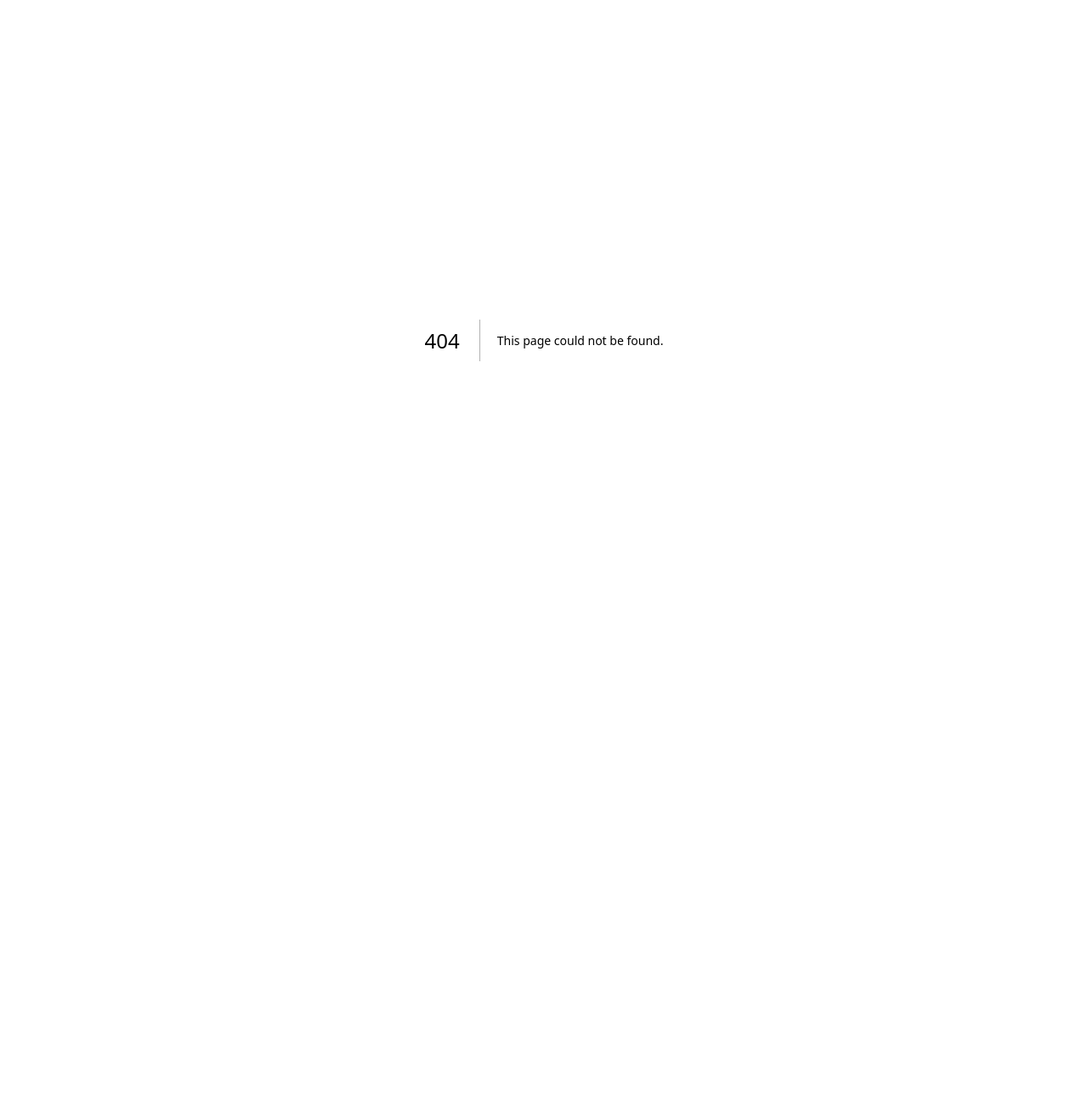
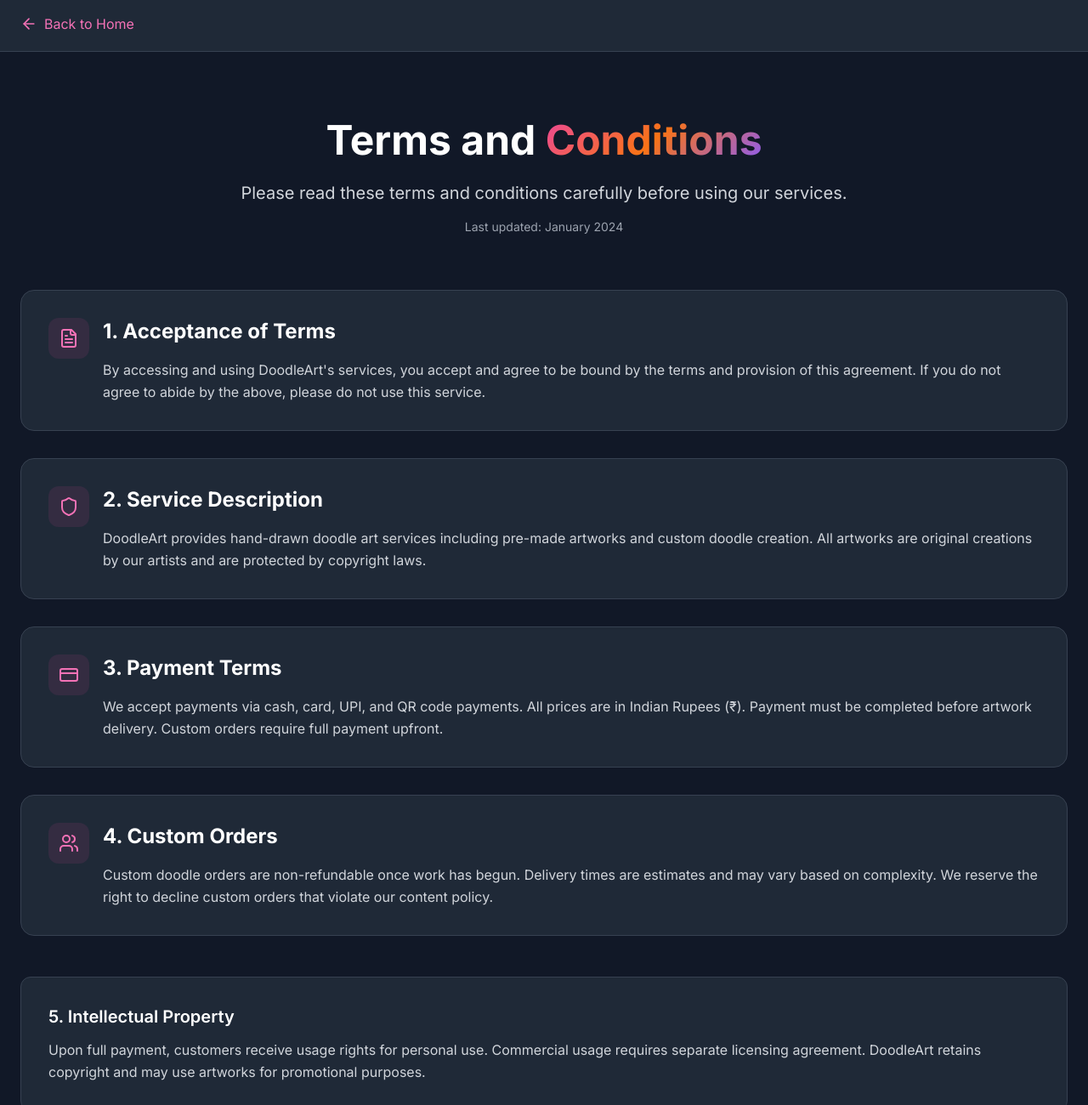
Before and after one commit to sanjanaghosh058/Doodle-art, a Next.js app: page /terms in a window 1280 px wide. Before the commit this address had no page. Shown: the top 1300 px of the page at 85% size. Before the commit the page ends 800 px from the top, so only its background shows below. Built offline with nearby package versions, Linux system fonts and the light colour scheme.

Commit message:
Restructure DoodleArt Project

```diff
--- /dev/null
+++ b/src/app/terms/page.tsx
@@ -0,0 +1,169 @@
+'use client'
+
+import { motion } from 'framer-motion'
+import { ArrowLeft, Shield, FileText, Users, CreditCard } from 'lucide-react'
+import Link from 'next/link'
+
+export default function TermsAndConditions() {
+  const sections = [
+    {
+      icon: FileText,
+      title: "1. Acceptance of Terms",
+      content: "By accessing and using DoodleArt's services, you accept and agree to be bound by the terms and provision of this agreement. If you do not agree to abide by the above, please do not use this service."
+    },
+    {
+      icon: Shield,
+      title: "2. Service Description",
+      content: "DoodleArt provides hand-drawn doodle art services including pre-made artworks and custom doodle creation. All artworks are original creations by our artists and are protected by copyright laws."
+    },
+    {
+      icon: CreditCard,
+      title: "3. Payment Terms",
+      content: "We accept payments via cash, card, UPI, and QR code payments. All prices are in Indian Rupees (₹). Payment must be completed before artwork delivery. Custom orders require full payment upfront."
+    },
+    {
+      icon: Users,
+      title: "4. Custom Orders",
+      content: "Custom doodle orders are non-refundable once work has begun. Delivery times are estimates and may vary based on complexity. We reserve the right to decline custom orders that violate our content policy."
+    }
+  ]
+
+  const additionalTerms = [
+    {
+      title: "5. Intellectual Property",
+      content: "Upon full payment, customers receive usage rights for personal use. Commercial usage requires separate licensing agreement. DoodleArt retains copyright and may use artworks for promotional purposes."
+    },
+    {
+      title: "6. Delivery and Returns",
+      content: "Digital artworks are delivered via email within specified timeframes. Physical prints are shipped within 5-7 business days. Returns are accepted only for damaged physical products within 7 days of delivery."
+    },
+    {
+      title: "7. Privacy Policy",
+      content: "We collect and store customer information necessary for order fulfillment. Personal data is not shared with third parties except for payment processing and shipping. We use cookies to improve user experience."
+    },
+    {
+      title: "8. Limitation of Liability",
+      content: "DoodleArt's liability is limited to the amount paid for the specific artwork. We are not responsible for indirect damages or losses arising from the use of our services."
+    },
+    {
+      title: "9. Modifications",
+      content: "We reserve the right to modify these terms at any time. Changes will be posted on this page with an updated revision date. Continued use of our services constitutes acceptance of modified terms."
+    },
+    {
+      title: "10. Contact Information",
+      content: "For questions about these terms, please contact us at hello@doodleart.com or +91 98765 43210. Our business address is Kolkata, India."
+    }
+  ]
+
+  return (
+    <div className="min-h-screen bg-gray-900 text-white">
+      {/* Header */}
+      <div className="bg-gray-800 border-b border-gray-700">
+        <div className="container mx-auto px-4 sm:px-6 py-4">
+          <Link href="/" className="inline-flex items-center space-x-2 text-pink-400 hover:text-pink-300 transition-colors">
+            <ArrowLeft className="w-5 h-5" />
+            <span>Back to Home</span>
+          </Link>
+        </div>
+      </div>
+
+      <div className="container mx-auto px-4 sm:px-6 py-12 lg:py-20">
+        {/* Title */}
+        <motion.div
+          initial={{ opacity: 0, y: 30 }}
+          animate={{ opacity: 1, y: 0 }}
+          transition={{ duration: 0.8 }}
+          className="text-center mb-12 lg:mb-16"
+        >
+          <h1 className="text-3xl sm:text-4xl lg:text-5xl font-bold mb-6">
+            Terms and <span className="gradient-text">Conditions</span>
+          </h1>
+          <p className="text-lg sm:text-xl text-gray-300 max-w-3xl mx-auto">
+            Please read these terms and conditions carefully before using our services.
+          </p>
+          <div className="mt-4 text-sm text-gray-400">
+            Last updated: January 2024
+          </div>
+        </motion.div>
+
+        {/* Main Sections */}
+        <div className="grid gap-6 lg:gap-8 mb-12">
+          {sections.map((section, index) => (
+            <motion.div
+              key={section.title}
+              initial={{ opacity: 0, y: 50 }}
+              animate={{ opacity: 1, y: 0 }}
+              transition={{ duration: 0.6, delay: index * 0.1 }}
+              className="bg-gray-800 rounded-2xl p-6 lg:p-8 border border-gray-700"
+            >
+              <div className="flex flex-col sm:flex-row sm:items-start space-y-4 sm:space-y-0 sm:space-x-4">
+                <div className="w-12 h-12 bg-pink-500/10 rounded-xl flex items-center justify-center flex-shrink-0">
+                  <section.icon className="w-6 h-6 text-pink-400" />
+                </div>
+                <div className="flex-1">
+                  <h2 className="text-xl lg:text-2xl font-bold text-white mb-4">
+                    {section.title}
+                  </h2>
+                  <p className="text-gray-300 leading-relaxed">
+                    {section.content}
+                  </p>
+                </div>
+              </div>
+            </motion.div>
+          ))}
+        </div>
+
+        {/* Additional Terms */}
+        <div className="space-y-6 lg:space-y-8">
+          {additionalTerms.map((term, index) => (
+            <motion.div
+              key={term.title}
+              initial={{ opacity: 0, y: 30 }}
+              animate={{ opacity: 1, y: 0 }}
+              transition={{ duration: 0.6, delay: (sections.length * 0.1) + (index * 0.05) }}
+              className="bg-gray-800 rounded-xl p-6 lg:p-8 border border-gray-700"
+            >
+              <h3 className="text-lg lg:text-xl font-semibold text-white mb-3">
+                {term.title}
+              </h3>
+              <p className="text-gray-300 leading-relaxed">
+                {term.content}
+              </p>
+            </motion.div>
+          ))}
+        </div>
+
+        {/* Contact Section */}
+        <motion.div
+          initial={{ opacity: 0, y: 30 }}
+          animate={{ opacity: 1, y: 0 }}
+          transition={{ duration: 0.8, delay: 0.8 }}
+          className="mt-12 lg:mt-16 text-center"
+        >
+          <div className="bg-gradient-to-r from-pink-900/20 to-orange-900/20 rounded-3xl p-6 lg:p-8 border border-pink-700">
+            <h3 className="text-xl lg:text-2xl font-bold text-white mb-4">
+              Questions About Our Terms?
+            </h3>
+            <p className="text-gray-300 mb-6">
+              If you have any questions about these Terms and Conditions, please don't hesitate to contact us.
+            </p>
+            <div className="flex flex-col sm:flex-row gap-4 justify-center">
+              <a
+                href="mailto:hello@doodleart.com"
+                className="px-6 lg:px-8 py-3 pink-gradient text-white rounded-xl font-semibold hover:opacity-90 transition-opacity"
+              >
+                Email Us
+              </a>
+              <a
+                href="tel:+919876543210"
+                className="px-6 lg:px-8 py-3 border-2 border-pink-500 text-pink-400 rounded-xl font-semibold hover:bg-pink-500/10 transition-colors"
+              >
+                Call Us
+              </a>
+            </div>
+          </div>
+        </motion.div>
+      </div>
+    </div>
+  )
+}
--- a/src/components/Footer.tsx
+++ b/src/components/Footer.tsx
@@ -22,7 +22,7 @@
   { name: "Home", href: "#home" },
   { name: "Gallery", href: "#gallery" },
   { name: "About", href: "#about" },
-  { name: "Terms and Condition", href: "#termsandcontion" },
+  { name: "Terms and Conditions", href: "/terms" },
   { name: "FAQ", href: "#faq" },
 ];
 
--- a/src/components/Gallery.tsx
+++ b/src/components/Gallery.tsx
@@ -10,55 +10,71 @@
 const doodleArtworks = [
   {
     id: 1,
-    title: 'Whimsical Forest',
-    price: 1299,
-    image: 'https://images.pexels.com/photos/1266808/pexels-photo-1266808.jpeg',
+    title: 'Cloud Dreams',
+    price: 249,
+    image: '/doodle/cloud.jpg',
     category: 'Nature',
-    description: 'A magical forest scene with cute creatures'
+    description: 'Dreamy cloud formations in artistic style'
   },
   {
     id: 2,
-    title: 'City Dreams',
-    price: 1599,
-    image: 'https://images.pexels.com/photos/1145720/pexels-photo-1145720.jpeg',
-    category: 'Urban',
-    description: 'Modern cityscape with artistic flair'
+    title: 'Custom Art',
+    price: 249,
+    image: '/doodle/customized.jpg',
+    category: 'Custom',
+    description: 'Personalized doodle art just for you'
   },
   {
     id: 3,
-    title: 'Ocean Waves',
-    price: 1199,
-    image: 'https://images.pexels.com/photos/1287145/pexels-photo-1287145.jpeg',
-    category: 'Nature',
-    description: 'Peaceful ocean scene with flowing waves'
+    title: 'Dogesh Portrait',
+    price: 249,
+    image: '/doodle/dogesh.jpg',
+    category: 'Portrait',
+    description: 'Cute dog portrait in doodle style'
   },
   {
     id: 4,
-    title: 'Space Adventure',
-    price: 1799,
-    image: 'https://images.pexels.com/photos/998641/pexels-photo-998641.jpeg',
-    category: 'Fantasy',
-    description: 'Cosmic journey through the stars'
+    title: 'Flower Power',
+    price: 249,
+    image: '/doodle/flower.jpg',
+    category: 'Nature',
+    description: 'Beautiful floral doodle design'
   },
   {
     id: 5,
-    title: 'Garden Party',
-    price: 1399,
-    image: 'https://images.pexels.com/photos/1408221/pexels-photo-1408221.jpeg',
-    category: 'Nature',
-    description: 'Colorful garden with blooming flowers'
+    title: 'Hope & Dreams',
+    price: 249,
+    image: '/doodle/hope.jpg',
+    category: 'Inspirational',
+    description: 'Uplifting and motivational artwork'
   },
   {
     id: 6,
-    title: 'Abstract Emotions',
-    price: 1699,
-    image: 'https://images.pexels.com/photos/1183992/pexels-photo-1183992.jpeg',
-    category: 'Abstract',
-    description: 'Expressive abstract composition'
+    title: 'Sweet Lollypop',
+    price: 249,
+    image: '/doodle/lolypop.jpg',
+    category: 'Fun',
+    description: 'Colorful and playful candy art'
+  },
+  {
+    id: 7,
+    title: 'Nature Scene',
+    price: 249,
+    image: '/doodle/nature.jpg',
+    category: 'Nature',
+    description: 'Serene nature landscape doodle'
+  },
+  {
+    id: 8,
+    title: 'Somnil Art',
+    price: 249,
+    image: '/doodle/somnil.jpg',
+    category: 'Portrait',
+    description: 'Artistic portrait in unique style'
   }
 ]
 
-const categories = ['All', 'Nature', 'Urban', 'Fantasy', 'Abstract']
+const categories = ['All', 'Nature', 'Custom', 'Portrait', 'Inspirational', 'Fun']
 
 export default function Gallery() {
   const { addItem } = useCart()
```
